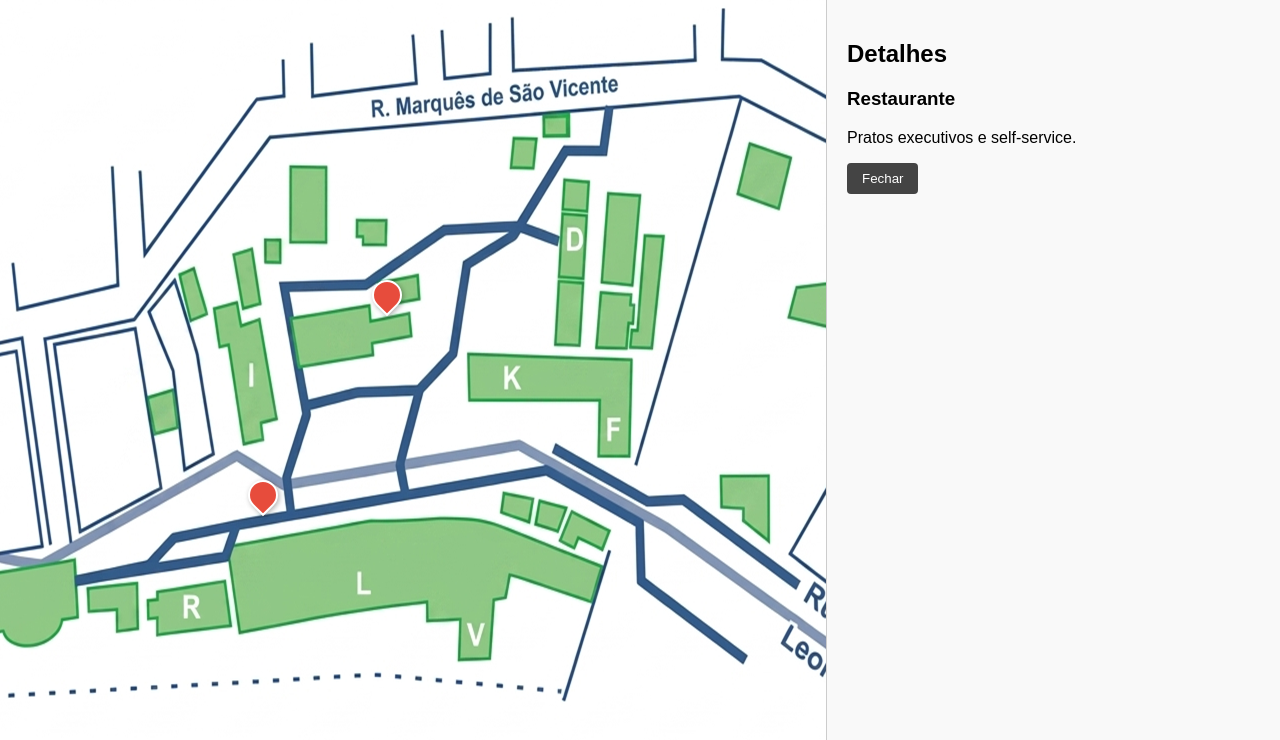
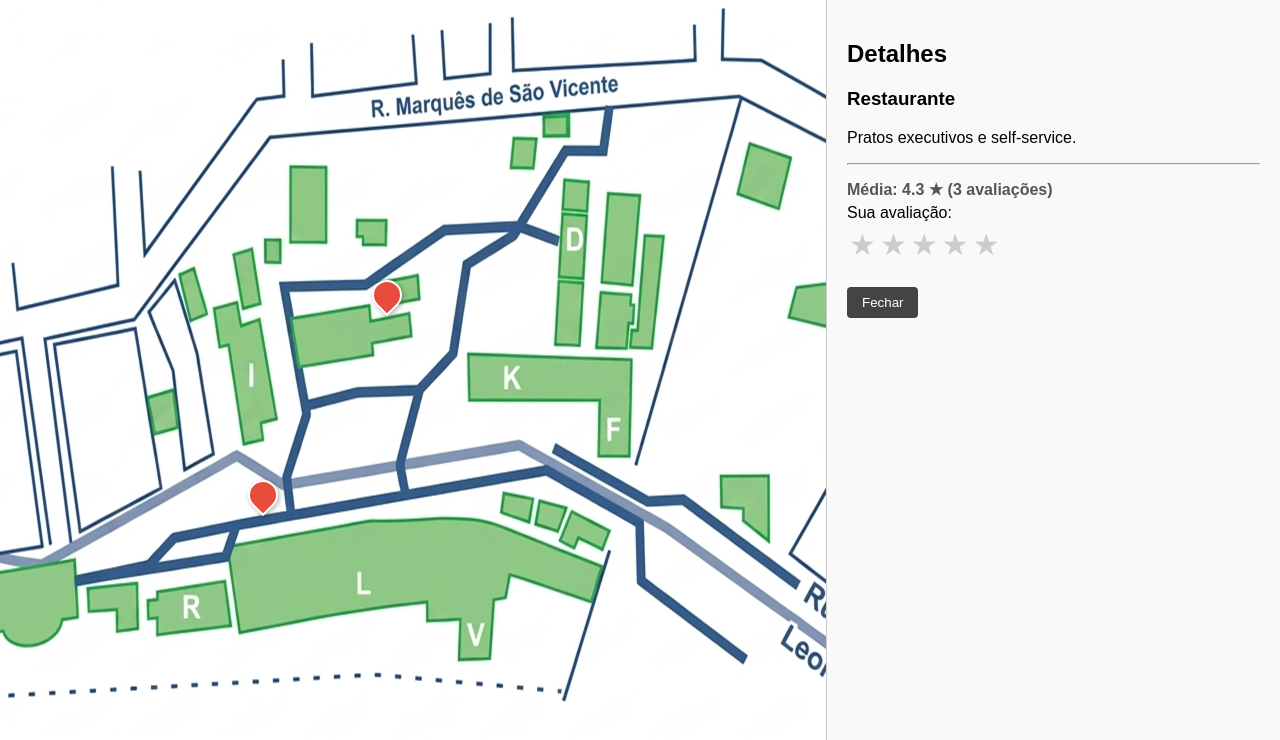
Before and after one commit to fabianoccosta/LocalizaPuc, a plain HTML site: page localizaPUC.html in a window 1280 px wide. Both pictures are taken after a click on the element 386 px from the left and 295 px from the top of the page. Shown: the top 740 px of the page. Drawn offline with Linux system fonts and the light colour scheme.

Commit message:
Enhance local restaurant map with ratings feature
Added rating functionality and improved UI elements.

```diff
--- a/localizaPUC.html
+++ b/localizaPUC.html
@@ -55,14 +55,47 @@
             border: none;
             cursor: pointer;
             border-radius: 4px;
+            margin-top: 10px;
+        }
+
+        .rating-container {
+            margin: 15px 0;
+        }
+
+        .stars {
+            display: inline-flex;
+            flex-direction: row-reverse;
+            justify-content: flex-end;
+        }
+
+        .stars input { display: none; }
+
+        .stars label {
+            font-size: 30px;
+            color: #ccc;
+            cursor: pointer;
+            transition: color 0.1s;
+            padding: 0 2px;
+        }
+
+        .stars label:hover,
+        .stars label:hover ~ label,
+        .stars input:checked ~ label {
+            color: #f1c40f;
+        }
+
+        .media-nota {
+            font-weight: bold;
+            color: #555;
+            margin-bottom: 5px;
         }
     </style>
 </head>
 <body>
 
     <div id="mapa-container">
-        <div class="pin" style="top: 35%; left: 45%;" onclick="mostrar('Restaurante', 'Pratos executivos e self-service.')"></div>
-        <div class="pin" style="top: 60%; left: 30%;" onclick="mostrar('Cantina', 'Salgados, cafés e lanches.')"></div>
+        <div class="pin" style="top: 35%; left: 45%;" onclick="mostrarLocal('restaurante')"></div>
+        <div class="pin" style="top: 60%; left: 30%;" onclick="mostrarLocal('cantina')"></div>
     </div>
 
     <div id="detalhes">
@@ -72,19 +105,81 @@
         <div id="info-local" class="hidden">
             <h3 id="nome-local"></h3>
             <p id="desc-local"></p>
+
+            <hr>
+
+            <div class="rating-container">
+                <div class="media-nota" id="media-exibicao">Média: 0.0 (0 avaliações)</div>
+
+                <p style="margin: 5px 0;">Sua avaliação:</p>
+                <div class="stars">
+                    <input type="radio" id="star5" name="rating" value="5" onclick="votar(5)"><label for="star5">★</label>
+                    <input type="radio" id="star4" name="rating" value="4" onclick="votar(4)"><label for="star4">★</label>
+                    <input type="radio" id="star3" name="rating" value="3" onclick="votar(3)"><label for="star3">★</label>
+                    <input type="radio" id="star2" name="rating" value="2" onclick="votar(2)"><label for="star2">★</label>
+                    <input type="radio" id="star1" name="rating" value="1" onclick="votar(1)"><label for="star1">★</label>
+                </div>
+            </div>
+
             <button onclick="fechar()">Fechar</button>
         </div>
     </div>
 
     <script>
-        function mostrar(nome, desc) {
+        const locais = {
+            restaurante: {
+                nome: "Restaurante",
+                desc: "Pratos executivos e self-service.",
+                votos: [5, 4, 4]
+            },
+            cantina: {
+                nome: "Cantina",
+                desc: "Salgados, cafés e lanches.",
+                votos: [5, 5, 3]
+            }
+        };
+
+        let localAtivo = null;
+
+        function calcularMedia(votos) {
+            if (votos.length === 0) return { media: "0.0", total: 0 };
+            const soma = votos.reduce((acc, nota) => acc + nota, 0);
+            const media = (soma / votos.length).toFixed(1);
+            return { media: media, total: votos.length };
+        }
+
+        function mostrarLocal(id) {
+            localAtivo = id;
+            const dados = locais[id];
+
             document.getElementById('conteudo-vazio').classList.add('hidden');
             document.getElementById('info-local').classList.remove('hidden');
-            document.getElementById('nome-local').innerText = nome;
-            document.getElementById('desc-local').innerText = desc;
+            document.getElementById('nome-local').innerText = dados.nome;
+            document.getElementById('desc-local').innerText = dados.desc;
+
+            atualizarPlacarMedia();
+
+            const estrelas = document.getElementsByName('rating');
+            estrelas.forEach(estrela => estrela.checked = false);
+        }
+
+        function votar(nota) {
+            if (!localAtivo) return;
+
+            locais[localAtivo].votos.push(nota);
+            atualizarPlacarMedia();
+
+            alert(`Obrigado pelo seu voto !: ${nota} estrelas!`);
+        }
+
+        function atualizarPlacarMedia() {
+            const dados = locais[localAtivo];
+            const resultado = calcularMedia(dados.votos);
+            document.getElementById('media-exibicao').innerText = `Média: ${resultado.media} ★ (${resultado.total} avaliações)`;
         }
 
         function fechar() {
+            localAtivo = null;
             document.getElementById('conteudo-vazio').classList.remove('hidden');
             document.getElementById('info-local').classList.add('hidden');
         }
```
